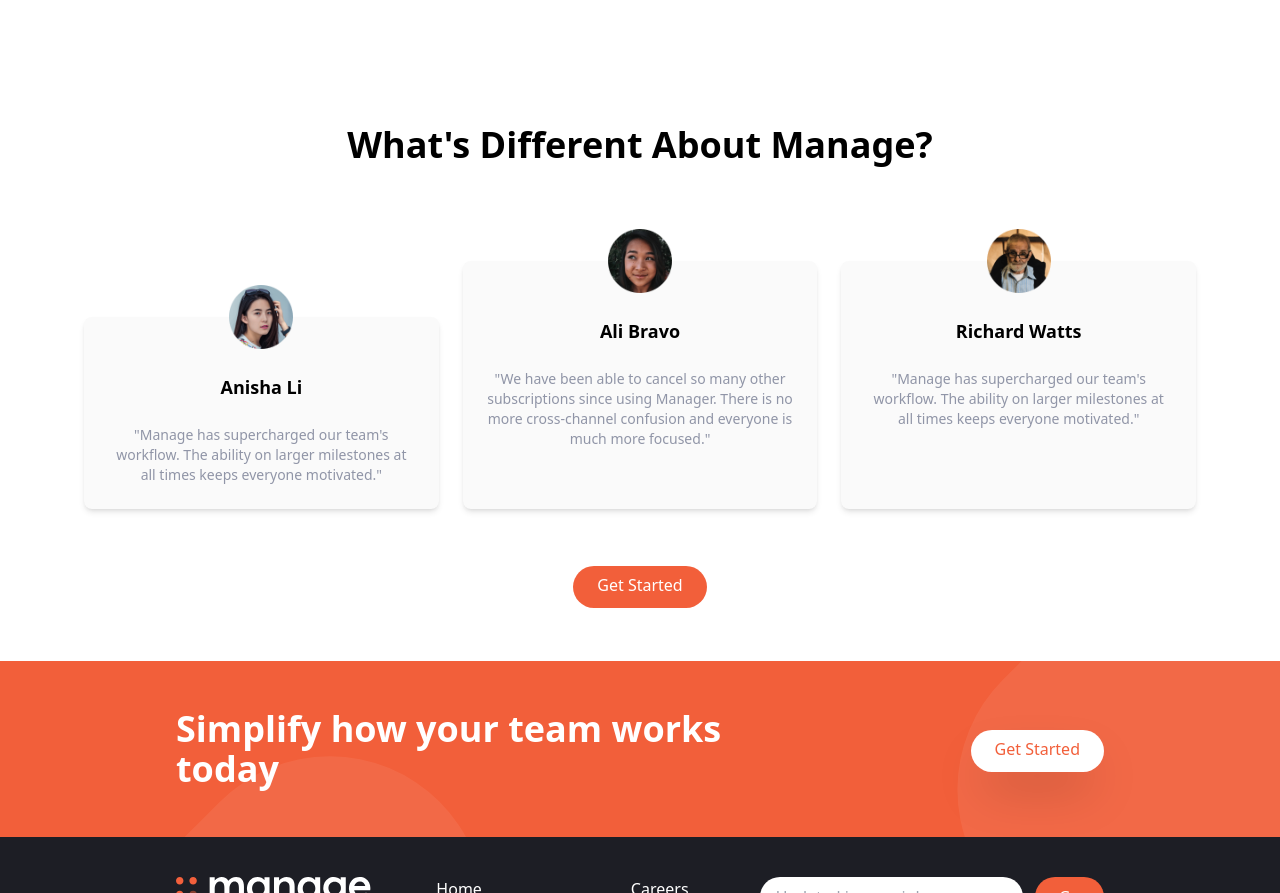
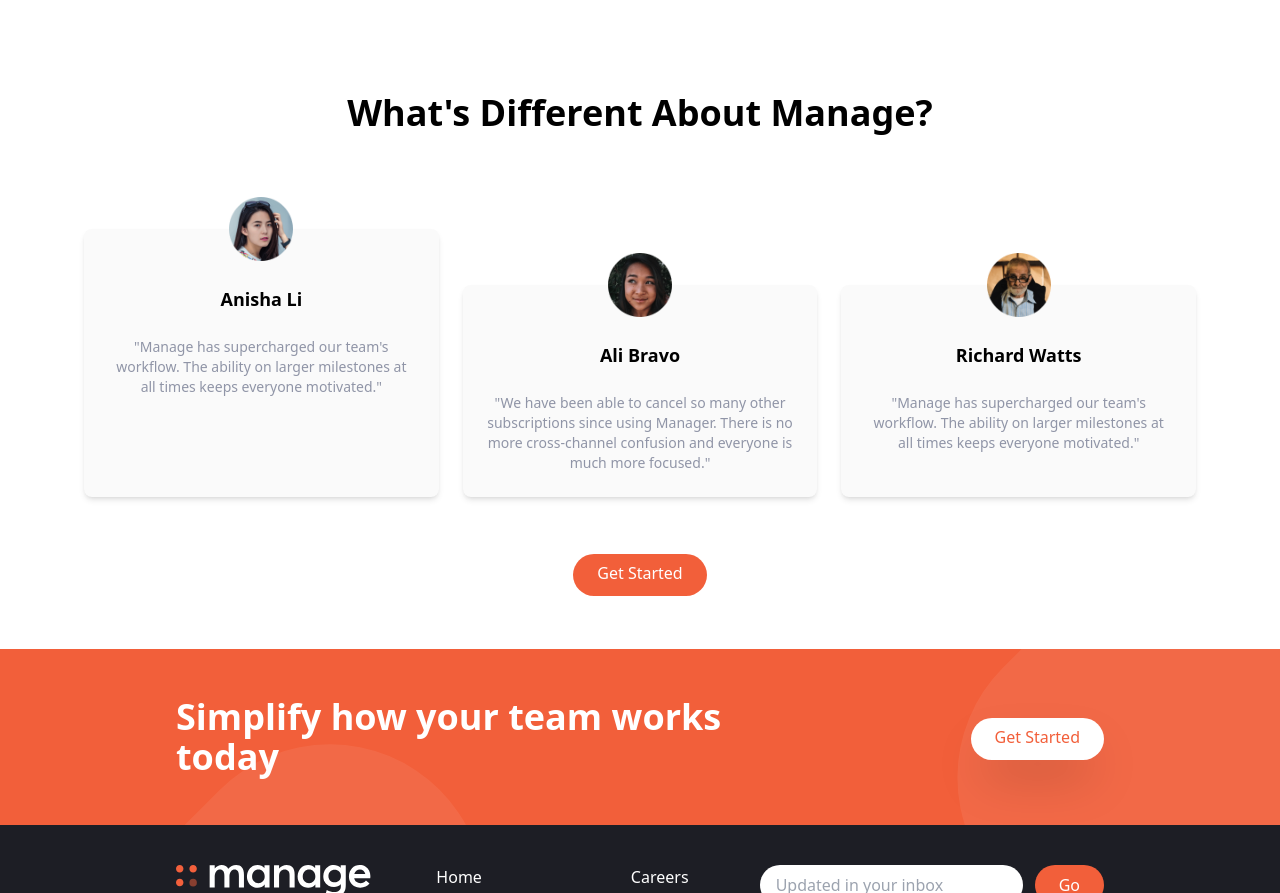
Before and after one commit to mylhassanedeveloper/tailwind-landing-page, a website: page index.html in a window 1280 px wide. Shown: the part 1143-2036 px from the top of the page. Drawn offline with Linux system fonts and the light colour scheme.

Commit message:
Fixed some bugs

```diff
--- a/index.html
+++ b/index.html
@@ -176,7 +176,7 @@
   <!-- Testimonials -->
   <section id="testimonials">
     <!-- Container to heading and testm blocks -->
-    <div class="max-w-6xl px-5 mx-auto mt-32 text-center">
+    <div class="max-w-6xl px-5 mx-auto mt-24 text-center">
       <!-- Heading -->
       <h2 class="text-4xl font-bold text-center">
         What's Different About Manage?
@@ -184,7 +184,7 @@
       <!-- Testimonials Container -->
       <div class="flex flex-col mt-24 md:flex-row md:space-x-6">
         <!-- Testimonial 1 -->
-        <div class="flex flex-col items-center p-6 space-y-6 rounded-lg bg-veryLightGray sm:mt-14 shadow-md md:w-1/3">
+        <div class="flex flex-col items-center p-6 space-y-6 rounded-lg bg-veryLightGray shadow-md md:w-1/3">
           <img src="img/avatar-anisha.png" class="w-16 -mt-14" alt="">
           <h5 class="text-lg font-bold">Anisha Li</h5>
           <p class="text-sm text-darkGrayishBlue">
@@ -194,7 +194,7 @@
         </div>
 
         <!-- Testimonial 2 -->
-        <div class="hidden flex-col items-center p-6 space-y-6 rounded-lg bg-veryLightGray shadow-md md:flex md:w-1/3">
+        <div class="flex flex-col items-center p-6 space-y-6 rounded-lg bg-veryLightGray sm:mt-14 shadow-md md:flex md:w-1/3">
           <img src="img/avatar-ali.png" class="w-16 -mt-14" alt="">
           <h5 class="text-lg font-bold">Ali Bravo</h5>
           <p class="text-sm text-darkGrayishBlue">
@@ -204,7 +204,7 @@
         </div>
 
         <!-- Testimonial 3 -->
-        <div class="hidden flex-col items-center p-6 space-y-6 rounded-lg bg-veryLightGray md:flex shadow-md md:w-1/3">
+        <div class="flex flex-col items-center p-6 space-y-6 rounded-lg bg-veryLightGray sm:mt-14 md:flex shadow-md md:w-1/3">
 
           <img src="img/avatar-richard.png" class="w-16 -mt-14" alt="">
           <h5 class="text-lg font-bold">Richard Watts</h5>
```
